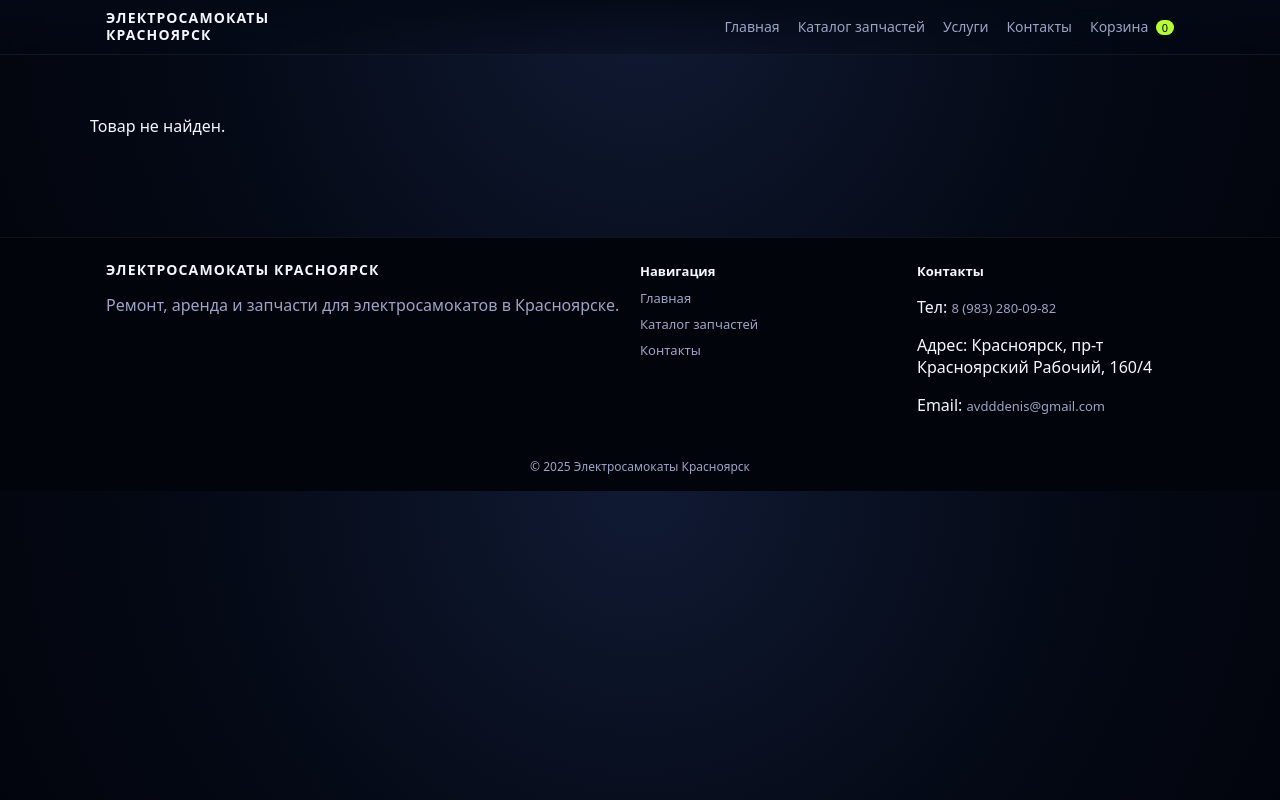
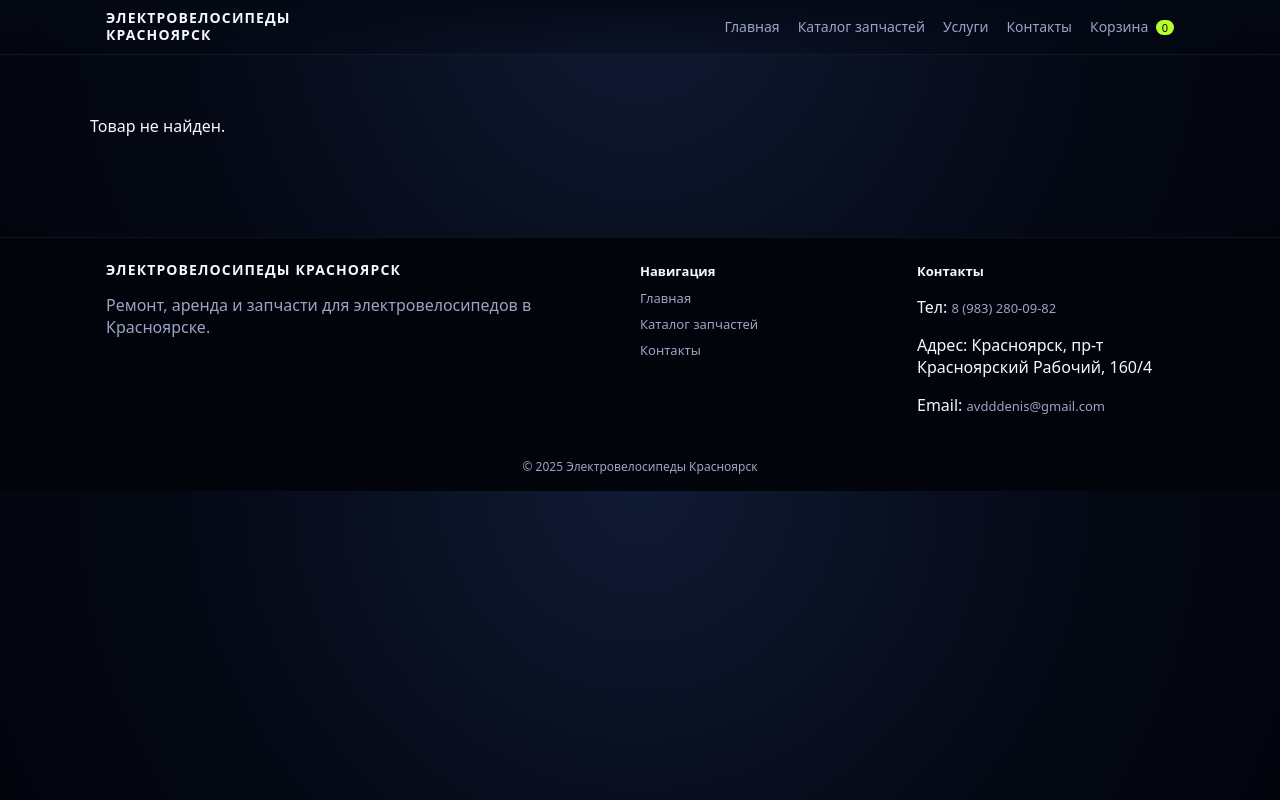
Before and after one commit to glorbosanya/savkasite, a website: page public/product.html in a window 1280 px wide. Drawn offline with Linux system fonts and the light colour scheme.

Commit message:
Update product.html

```diff
--- a/public/product.html
+++ b/public/product.html
@@ -3,14 +3,14 @@
 <head>
   <meta charset="UTF-8" />
   <meta name="viewport" content="width=device-width, initial-scale=1.0" />
-  <title>Товар — Электросамокаты Красноярск</title>
+  <title>Товар — Электровелосипеды Красноярск</title>
   <link rel="stylesheet" href="/css/style.css" />
 </head>
 <body>
 
 <header class="eks-header">
   <div class="eks-container">
-    <div class="eks-logo">ЭЛЕКТРОСАМОКАТЫ<br>КРАСНОЯРСК</div>
+    <div class="eks-logo">ЭЛЕКТРОВЕЛОСИПЕДЫ<br>КРАСНОЯРСК</div>
     <nav class="eks-nav" id="eks-nav">
       <a href="/">Главная</a>
       <a href="/catalog">Каталог запчастей</a>
@@ -33,8 +33,8 @@
 <footer class="eks-footer">
   <div class="eks-container eks-footer-grid">
     <div>
-      <div class="eks-logo footer">Электросамокаты Красноярск</div>
-      <p class="eks-muted">Ремонт, аренда и запчасти для электросамокатов в Красноярске.</p>
+      <div class="eks-logo footer">Электровелосипеды Красноярск</div>
+      <p class="eks-muted">Ремонт, аренда и запчасти для электровелосипедов в Красноярске.</p>
     </div>
     <div>
       <h4>Навигация</h4>
@@ -51,7 +51,7 @@
       <p>Email: <a href="mailto:avdddenis@gmail.com">avdddenis@gmail.com</a></p>
     </div>
   </div>
-  <div class="eks-footer-bottom">© 2025 Электросамокаты Красноярск</div>
+  <div class="eks-footer-bottom">© 2025 Электровелосипеды Красноярск</div>
 </footer>
 
 <script src="/js/main.js"></script>
```
